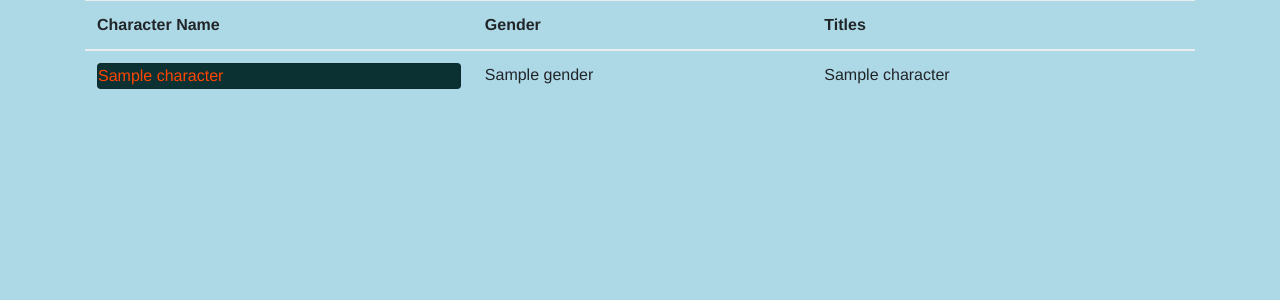
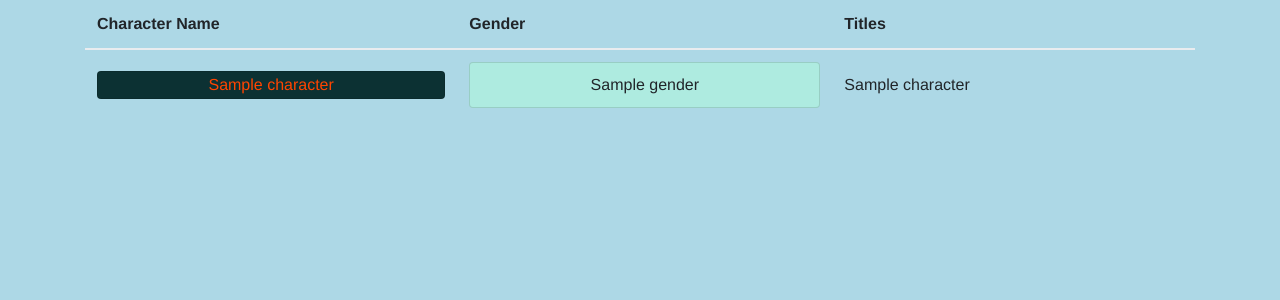
Before and after one commit to cjacobs27/gotscrapev2, a Django app: page /gotsv2/ in a window 1280 px wide. Shown: the part 56-356 px from the top of the page. Run offline with Django 3.2, Linux system fonts and the light colour scheme; tables that the repository leaves empty hold one stand-in row (values such as "Sample post"); some libraries are stand-ins or nearby versions.

Commit message:
Add styles for card classes

```diff
--- a/gotsv2/templates/gotsv2/index.html
+++ b/gotsv2/templates/gotsv2/index.html
@@ -24,10 +24,29 @@ nav {
      background-color: #aeebe0;
   }
 
+{#div .card a {#}
+{#              text-align: center;#}
+  {#vertical-align: center;#}
+{#}#}
+
+div .card.card-inverse {
+
+          padding: 1px;
+          background-color: #0c3133;
+  }
+
 div .card {
-          background-color: #0c3133;
+          padding: 10px;
+          background-color: #aeebe0;
+  }
 
-  }
+.table td, .table th {
+    padding: .75rem;
+    vertical-align: middle;
+  border-top-width: 0px;
+  border-top-style: solid;
+  border-top-color: #aeebe0;
+}
 
 </style>
 
@@ -59,15 +78,24 @@ div .card {
                     <td>
                         <div class="card card-inverse">
                         <div class="card-block">
+                          <div align="center">
                         <a href="{{ character.url }}" target="_blank">{{ character.name }}</a>
+                          </div>
                                   </div>
                                   </div>
                     </td>
                     <td>
+                      <div class="card">
+                        <div class="card-block">
+                      <div align="center">
                         {{ character.gender.name }}
+                      </div>
+                        </div>
                     </td>
                     <td>
+                      <div align="left">
                         {{ character.titles }}
+                      </div>
                     </td>
                 </tr>
             {% endfor %}
```
